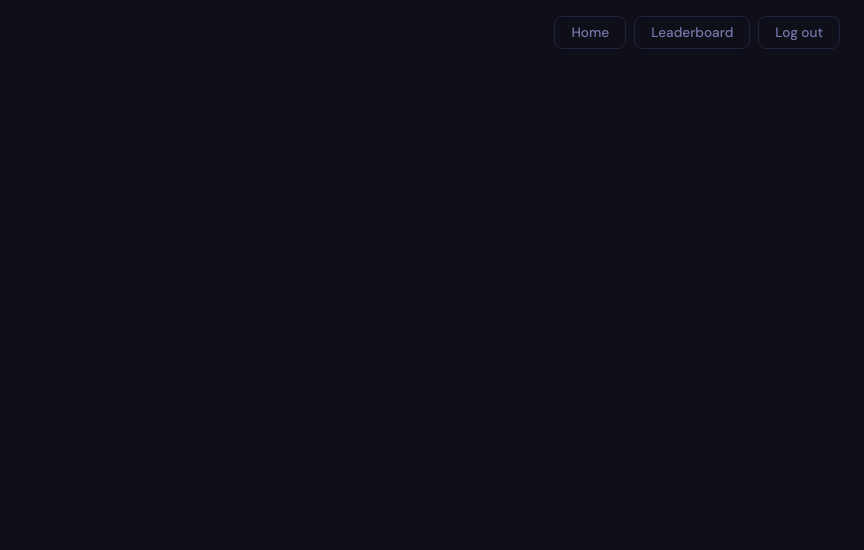
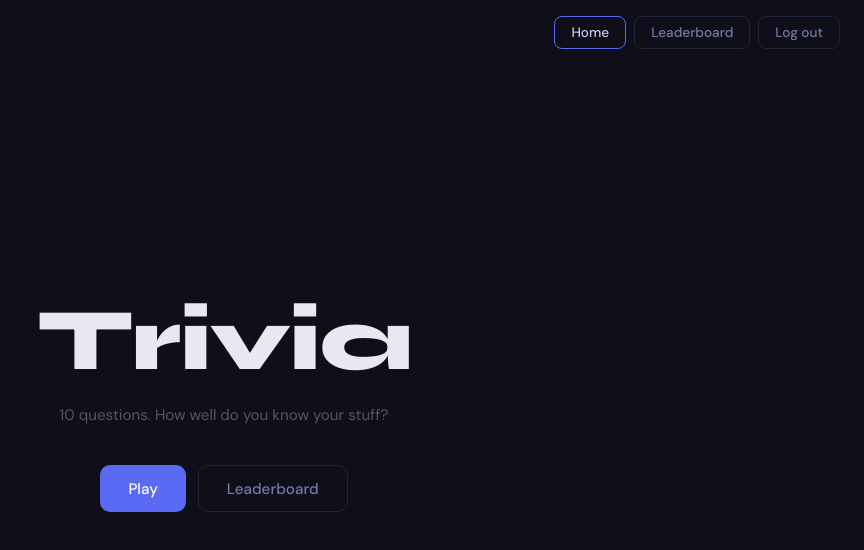
Before and after one commit to ahouse74/quizblitz, a Vue app: page /home in a window 1280 px wide. Shown: the top 550 px of the page, without its empty margins (416-1280 px from the left). Built offline with nearby package versions, Linux system fonts and the light colour scheme; sample sign-in values are in the browser's storage.

Commit message:
Fix landing behavior

```diff
--- a/src/App.vue
+++ b/src/App.vue
@@ -1,7 +1,7 @@
 <template>
   <div id="app">
     <nav class="nav">
-      <RouterLink to="/" class="nav-link">Home</RouterLink>
+      <RouterLink to="/home" class="nav-link">Home</RouterLink>
       <RouterLink to="/leaderboard" class="nav-link">Leaderboard</RouterLink>
       <template v-if="store.token">
         <button class="nav-link nav-btn" @click="handleLogout">Log out</button>
--- a/src/router/index.js
+++ b/src/router/index.js
@@ -7,7 +7,8 @@ import LoginView from '../views/LoginView.vue'
 import RegisterView from '../views/RegisterView.vue'
 
 const routes = [
-    { path: '/', name: 'home', component: HomeView, meta: { requiresAuth: true } },
+    { path: '/', redirect: { name: 'login' } },
+    { path: '/home', name: 'home', component: HomeView, meta: { requiresAuth: true } },
     { path: '/play', name: 'play', component: PlayView, meta: { requiresAuth: true } },
     { path: '/leaderboard', name: 'leaderboard', component: LeaderboardView, meta: { requiresAuth: true } },
     { path: '/login', name: 'login', component: LoginView },
```
